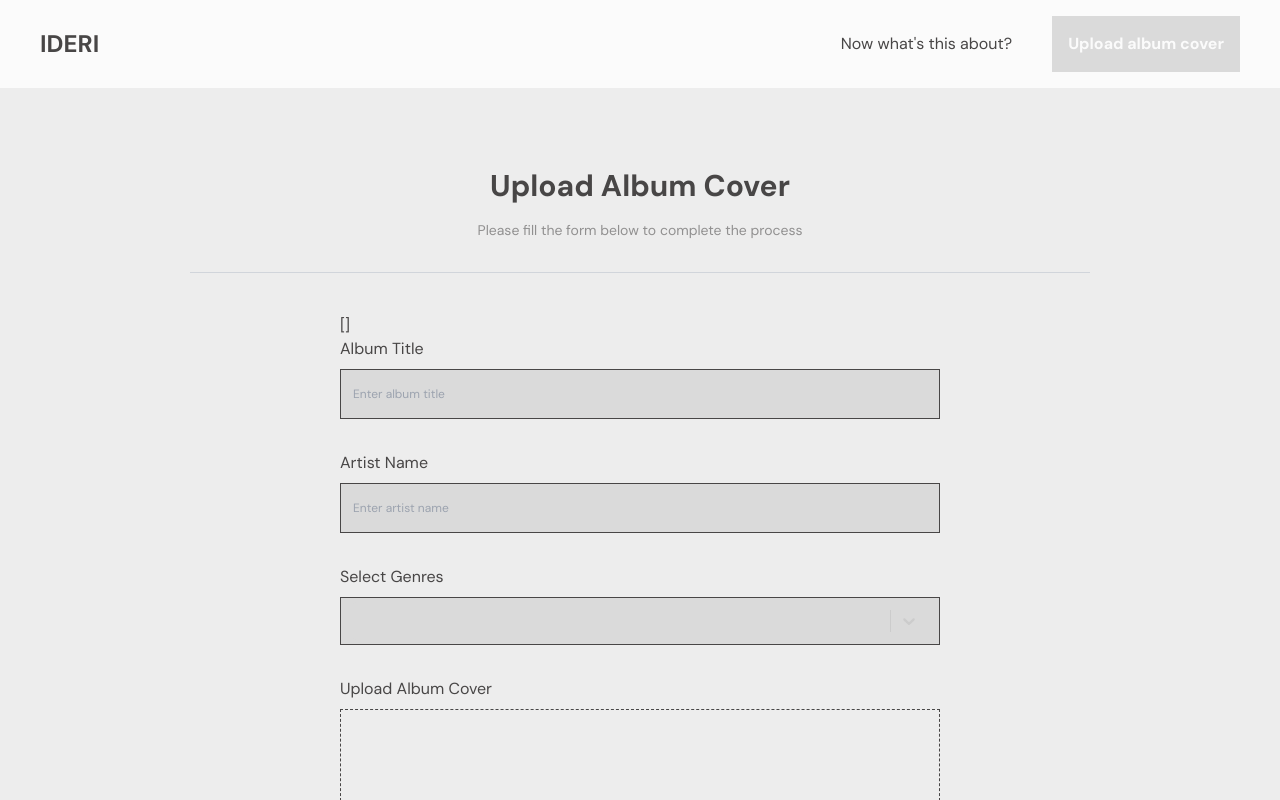
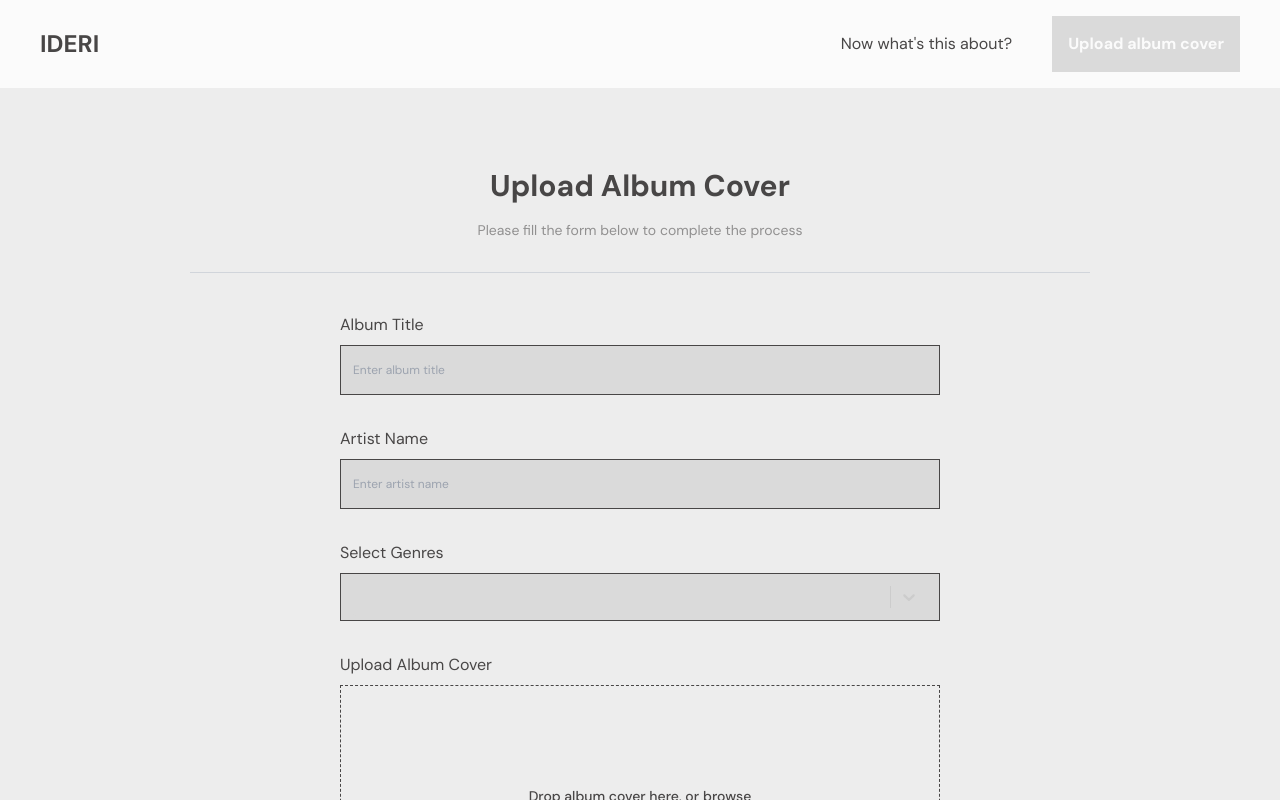
Before and after one commit to happi2206/ideri, a Next.js app: page /uploadalbum in a window 1280 px wide. Shown: the top 800 px of the page. Built offline with nearby package versions, Linux system fonts and the light colour scheme; no server answers; some icons are missing.

Commit message:
fix: :bug: lazy fix for color palette

```diff
--- a/components/AddForm.tsx
+++ b/components/AddForm.jsx
@@ -17,13 +17,8 @@ const AddForm = () => {
   const [image, setImage] = useState('');
   const [submitting, setSubmitting] = useState(false);
   const [isSuccessful, setIsSuccessful] = useState('');
-  const [colors, setColors] = useState<string[]>([]);
-  const [genres, setGenres] = useState<
-    MultiValue<{
-      value: string;
-      label: string;
-    }>
-  >([]);
+  const [colors, setColors] = useState([]);
+  const [genres, setGenres] = useState([]);
   const submitForm = () => {
     event?.preventDefault();
 
@@ -65,7 +60,6 @@ const AddForm = () => {
         onSubmit={submitForm}
         className="w-full space-y-8 md:w-8/12 lg:w-6/12"
       >
-        {JSON.stringify(colors)}
         <Input
           onChange={(e) => setAlbumTitle(e.target.value)}
           label="Album Title"
@@ -81,8 +75,7 @@ const AddForm = () => {
         {image && (
           <ColorExtractor
             src={image}
-            getColors={(colors: any) => {
-              console.log('old colors', colors);
+            getColors={(colors) => {
               setColors(colors);
             }}
           />
--- a/package.json
+++ b/package.json
@@ -12,6 +12,7 @@
     "axios": "^1.1.3",
     "firebase": "^9.15.0",
     "next": "12.3.1",
+    "node-vibrant": "^3.2.1-alpha.1",
     "react": "18.2.0",
     "react-color-extractor": "^1.1.2",
     "react-dom": "18.2.0",
--- /dev/null
+++ b/pages/api/nodeVibrant.ts
@@ -0,0 +1 @@
+import Vibrant from 'node-vibrant';
```
Also changed, not shown: 1 other file (tests, documents, lock files or other folders).
